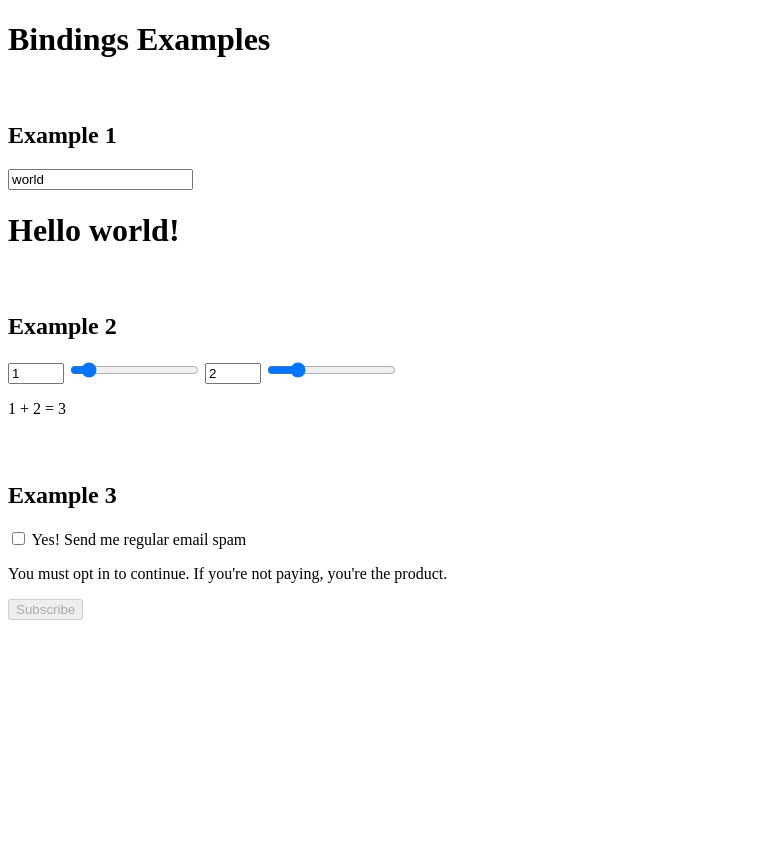
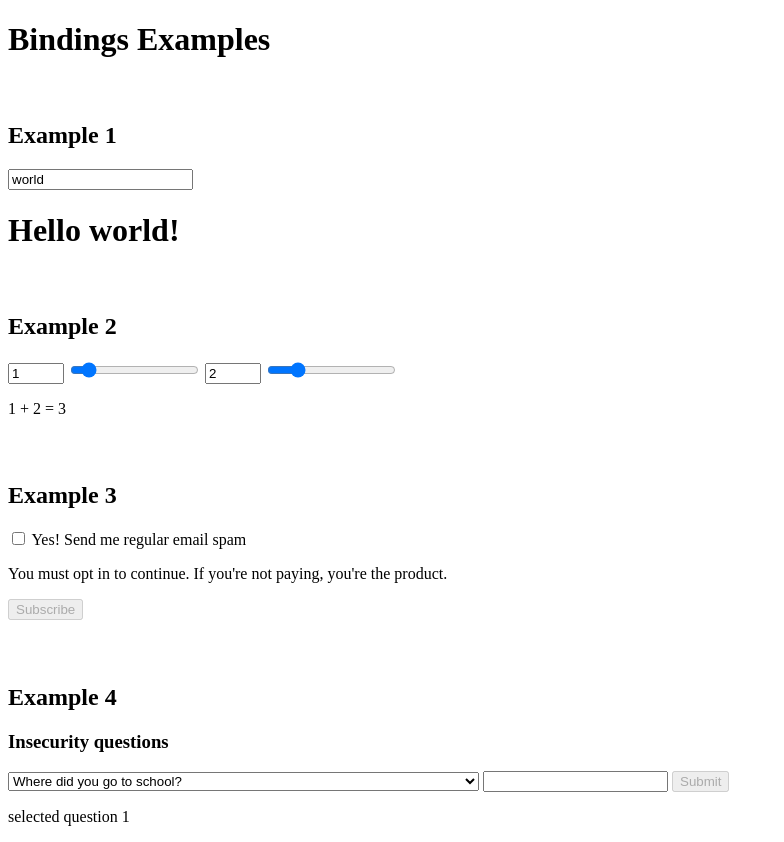
Before and after one commit to adobbs/learn-svelte, a SvelteKit app: page /bindings in a window 1280 px wide. Shown: the whole page, without its empty margins (0-784 px from the left). Before the commit the page ends 800 px from the top, so only its background shows below. Built offline with nearby package versions, Linux system fonts and the light colour scheme.

Commit message:
Add select binding example

```diff
--- a/src/routes/bindings/+page.svelte
+++ b/src/routes/bindings/+page.svelte
@@ -5,6 +5,31 @@
     let b = 2;
 
     let yes = false;
+
+    let questions = [
+		{
+			id: 1,
+			text: `Where did you go to school?`
+		},
+		{
+			id: 2,
+			text: `What is your mother's name?`
+		},
+		{
+			id: 3,
+			text: `What is another personal fact that an attacker could easily find with Google?`
+		}
+	];
+
+	let selected;
+
+	let answer = '';
+
+	function handleSubmit() {
+		alert(
+			`answered question ${selected.id} (${selected.text}) with "${answer}"`
+		);
+	}
 </script>
 
 <h1>Bindings Examples</h1>
@@ -50,6 +75,35 @@
 
 <button disabled={!yes}>Subscribe</button>
 
+<h2>Example 4</h2>
+
+<h3>Insecurity questions</h3>
+
+<form on:submit|preventDefault={handleSubmit}>
+	<select
+		bind:value={selected}
+		on:change={() => (answer = '')}
+	>
+		{#each questions as question}
+			<option value={question}>
+				{question.text}
+			</option>
+		{/each}
+	</select>
+
+	<input bind:value={answer} />
+
+	<button disabled={!answer} type="submit">
+		Submit
+	</button>
+</form>
+
+<p>
+	selected question {selected
+		? selected.id
+		: '[waiting...]'}
+</p>
+
 <style>
     h2 {
         margin-top: 4rem;
```
